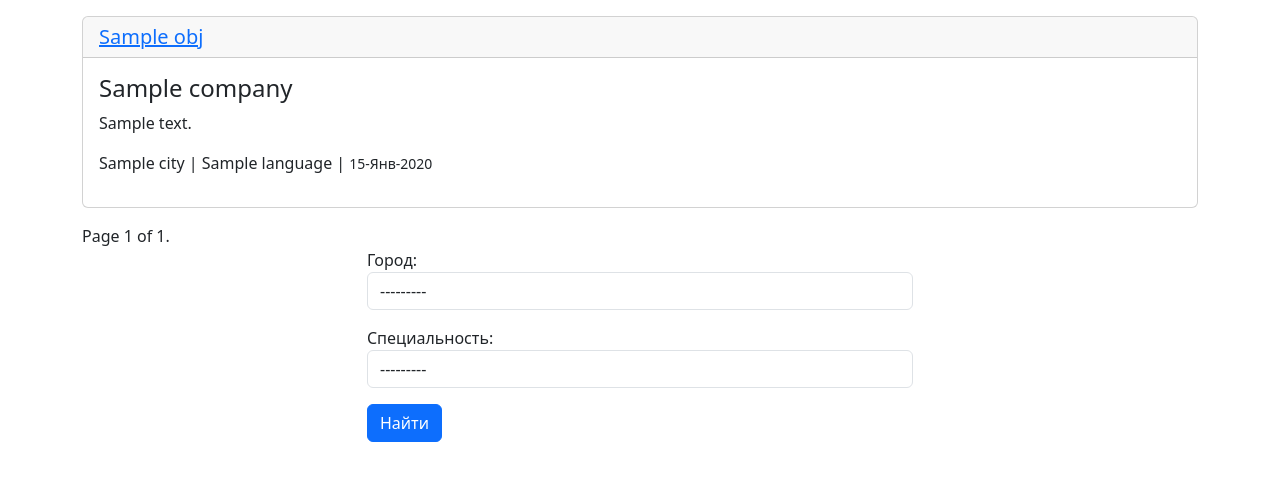
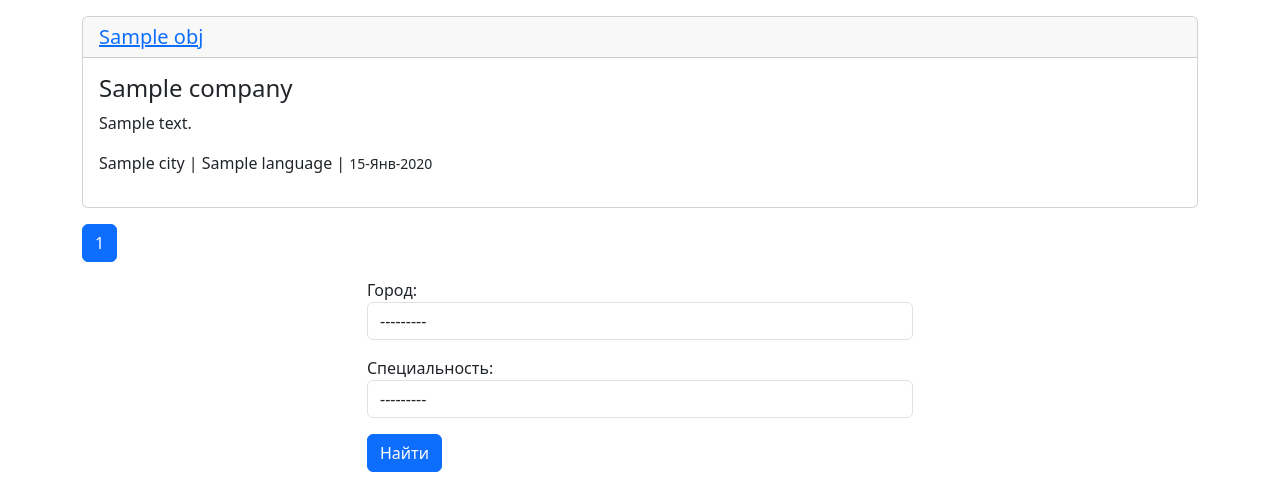
Before and after one commit to ZeRcooI/Scraping_service, a Django app: template src/scraping/templates/scraping/list.html in a window 1280 px wide. Shown: the part 56-558 px from the top of the page. Run offline with Django 5.2, Linux system fonts and the light colour scheme; tables that the repository leaves empty hold one stand-in row (values such as "Sample post"); the template is opened without the code that fills it: values that come from a table or form of the project are taken from there, most other values are stand-ins (such as "Sample title", 1, 10 or a date in 2020).

Commit message:
допилен пагинатор по страницам

```diff
--- a/src/scraping/forms.py
+++ b/src/scraping/forms.py
@@ -6,4 +6,5 @@ class FindForm(forms.Form):
     city = forms.ModelChoiceField(queryset=City.objects.all(), to_field_name="slug",
                                   required=False, widget=forms.Select(attrs={'class': 'form-control'}), label="Город")
     language = forms.ModelChoiceField(queryset=Language.objects.all(), to_field_name="slug",
-                                      required=False, widget=forms.Select(attrs={'class': 'form-control'}), label="Специальность")
+                                      required=False, widget=forms.Select(attrs={'class': 'form-control'}),
+                                      label="Специальность")
--- a/src/scraping/templates/scraping/home.html
+++ b/src/scraping/templates/scraping/home.html
@@ -8,7 +8,8 @@
     </div>
     <div class="row">
         <div class="col-md-8 mx-auto">
-            <h4>Для просмотра доступных вакансий, заполните форму по одному из полей (либо город, либо язык программирования)</h4>
+            <h4>Для просмотра доступных вакансий, заполните форму по одному из полей (либо город, либо язык
+                программирования)</h4>
             <form method="get" action="{% url 'list' %}">
                 <div class="form-group">
                     {{ form.as_p }}
@@ -17,6 +18,4 @@
             </form>
         </div>
     </div>
-
-
 {% endblock %}
--- a/src/scraping/templates/scraping/list.html
+++ b/src/scraping/templates/scraping/list.html
@@ -19,24 +19,51 @@
     {% if object_list %}
         <div class="row">
             <div class="col">
-               <div class="pagination">
-                   <span class="step-links">
-                       {% if object_list.has_previous %}
-                           <a href="?page=1">&laquo; first</a>
-                           <a href="?page={{ object_list.previous_page_number }}">previous</a>
-                       {% endif %}
-
-                       <span class="current">
-                           Page {{ object_list.number }} of {{ object_list.paginator.num_pages }}.
-                       </span>
-
-
-                       {% if object_list.has_next %}
-                           <a href="?page={{ object_list.next_page_number }}">next</a>
-                           <a href="?page={{ object_list.paginator.num_pages }}">last &raquo;</a>
-                       {% endif %}
-                   </span>
-               </div>
+                <nav aria-label="Page navigation example">
+                    <ul class="pagination">
+                        {% if object_list.has_previous %}
+                            <li class="page-item">
+                                <a class="page-link" href="?city={{ city }}&language={{ language }}&page=1"
+                                   aria-label="Previous">
+                                    <span aria-hidden="true">&laquo;</span>
+                                </a>
+                            </li>
+                        {% endif %}
+                        {% for page in object_list.paginator.page_range %}
+                            <li class="page-item {% if page == object_list.number %} active {% endif %}"><a
+                                    class="page-link"
+                                    href="?city={{ city }}&language={{ language }}&page={{ page }}">{{ page }}</a>
+                            </li>
+                        {% endfor %}
+                        {% if object_list.has_next %}
+                            <li class="page-item">
+                                <a class="page-link"
+                                   href="?city={{ city }}&language={{ language }}&page={{ object_list.next_page_number }}"
+                                   aria-label="Next">
+                                    <span aria-hidden="true">&raquo;</span>
+                                </a>
+                            </li>
+                        {% endif %}
+                    </ul>
+                </nav>
+                {#                <div class="pagination">#}
+                {#                   <span class="step-links">#}
+                {#                       {% if object_list.has_previous %}#}
+                {#                           <a href="?city={{ city }}&language={{ language }}&page=1">&laquo; first</a>#}
+                {#                           <a href="?city={{ city }}&language={{ language }}&page={{ object_list.previous_page_number }}">previous</a>#}
+                {#                       {% endif %}#}
+                {##}
+                {#                       <span class="current">#}
+                {#                           Page {{ object_list.number }} of {{ object_list.paginator.num_pages }}.#}
+                {#                       </span>#}
+                {##}
+                {##}
+                {#                       {% if object_list.has_next %}#}
+                {#                           <a href="?city={{ city }}&language={{ language }}&page={{ object_list.next_page_number }}">next</a>#}
+                {#                           <a href="?city={{ city }}&language={{ language }}&page={{ object_list.paginator.num_pages }}">last &raquo;</a>#}
+                {#                       {% endif %}#}
+                {#                   </span>#}
+                {#                </div>#}
             </div>
         </div>
     {% endif %}
```
Also changed, not shown: src/run_scraping.py (+10 -13 lines), src/scraping/views.py (+9 -4 lines), src/templates/base.html (+7 -3 lines).
